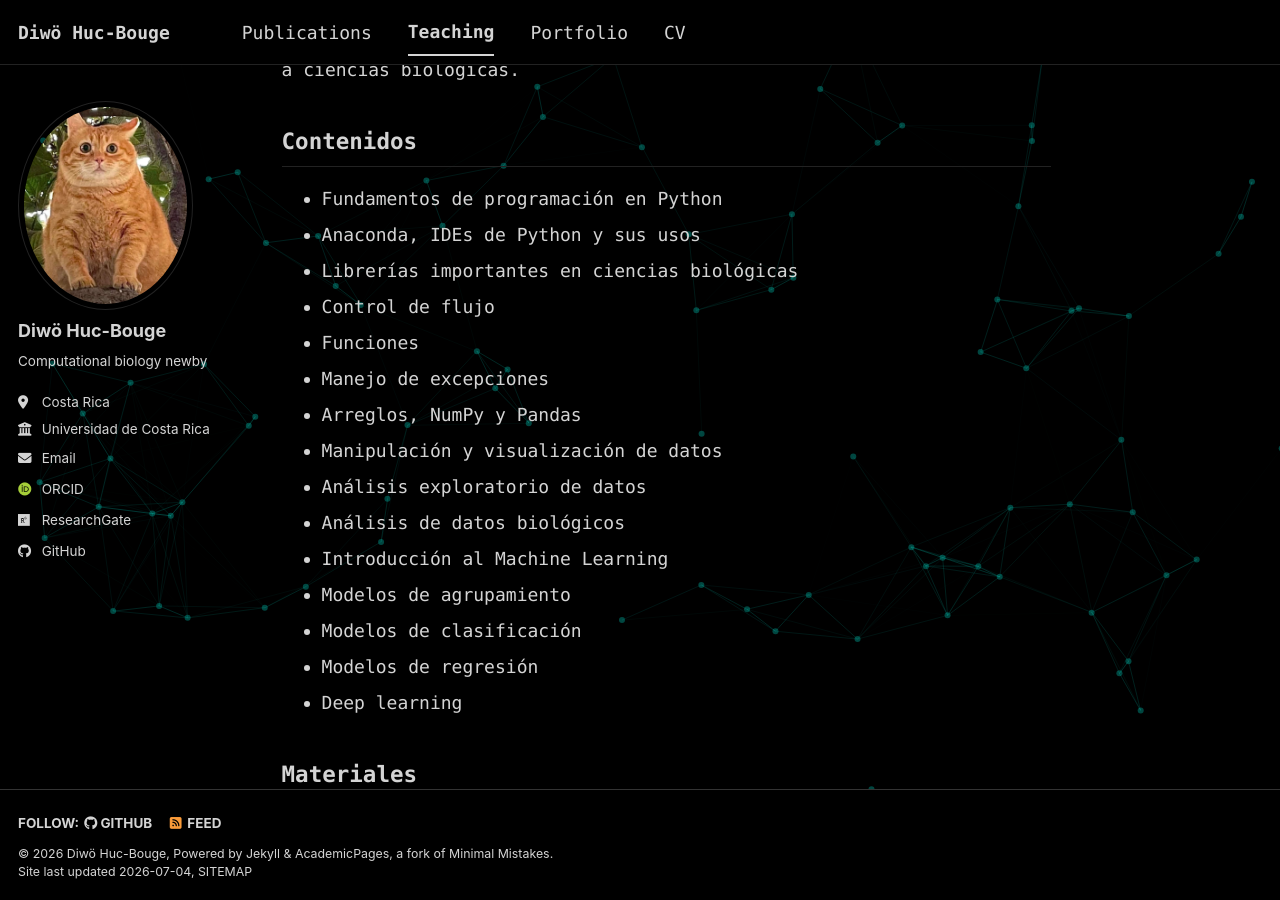
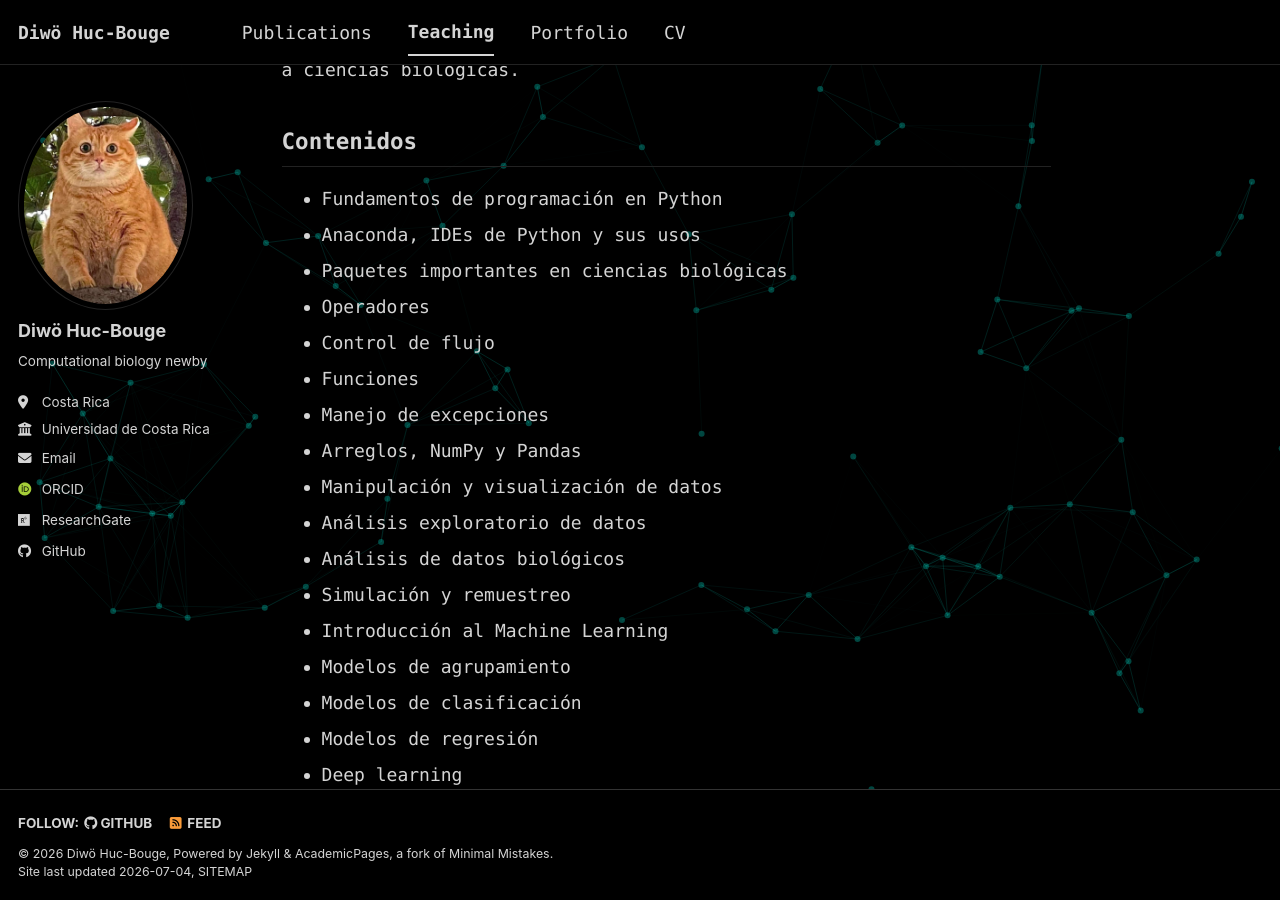
Before and after one commit to DiwoHuc/DiwoHuc.github.io, a Jekyll site: the page built from _teaching/intro_Python_curso.md, in a window 1280 px wide and 900 px high, scrolled down 267 px. Built offline with Jekyll 4.4.1, drawn with Linux system fonts in a browser that asks for light colours; some web fonts are replaced; a script bundle is joined from its source files by our own code; library files that are not in the unit come from our copies.

Commit message:
Update terminology in Python course content

```diff
--- a/_teaching/intro_Python_curso.md
+++ b/_teaching/intro_Python_curso.md
@@ -13,7 +13,8 @@ Hands-on Crash Course introductorio de programación en Python aplicado a cienci
 
 - Fundamentos de programación en Python
 - Anaconda, IDEs de Python y sus usos
-- Librerías importantes en ciencias biológicas
+- Paquetes importantes en ciencias biológicas
+- Operadores
 - Control de flujo
 - Funciones
 - Manejo de excepciones
@@ -21,6 +22,7 @@ Hands-on Crash Course introductorio de programación en Python aplicado a cienci
 - Manipulación y visualización de datos
 - Análisis exploratorio de datos
 - Análisis de datos biológicos
+- Simulación y remuestreo
 - Introducción al Machine Learning
 - Modelos de agrupamiento
 - Modelos de clasificación
```
